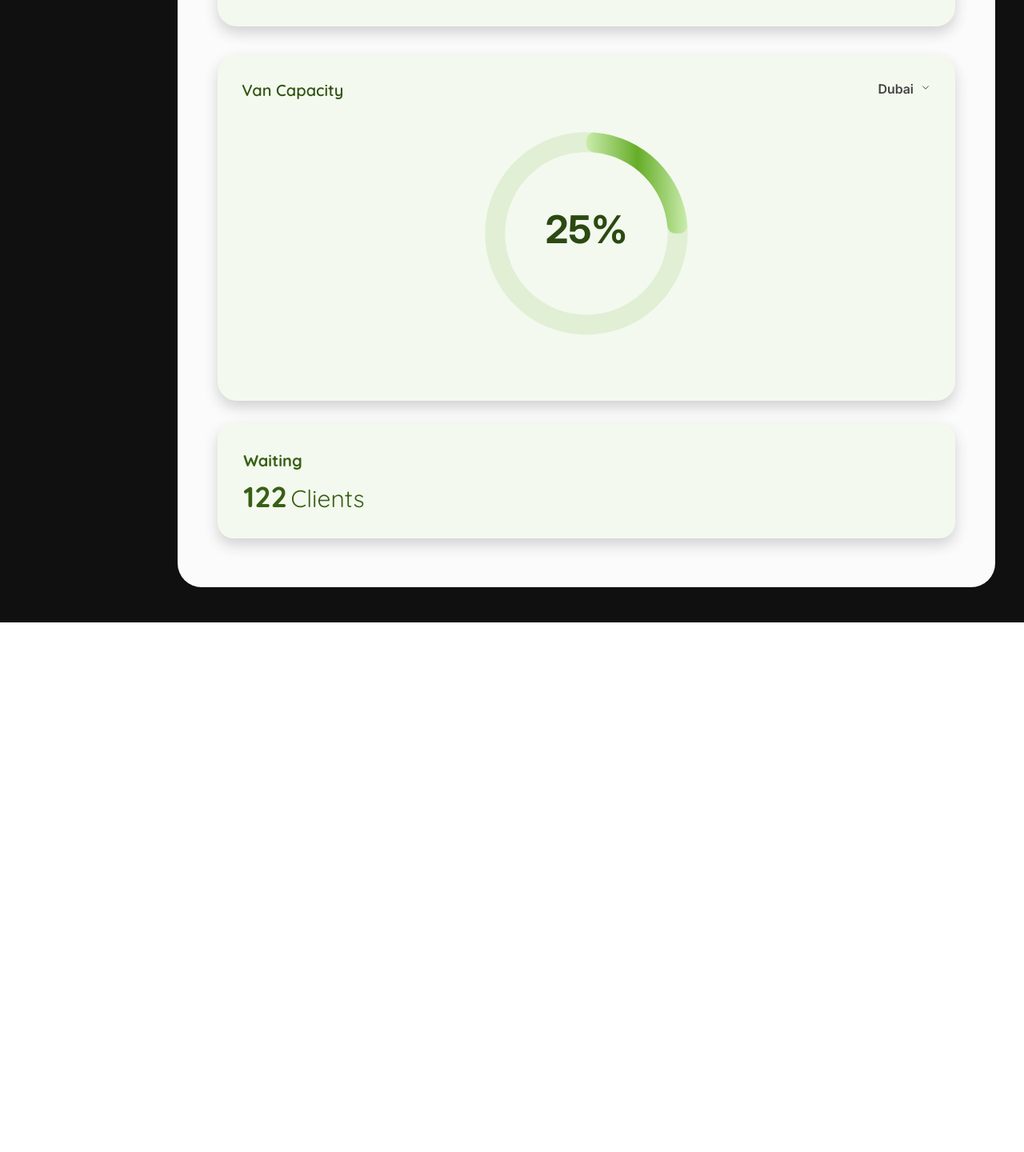
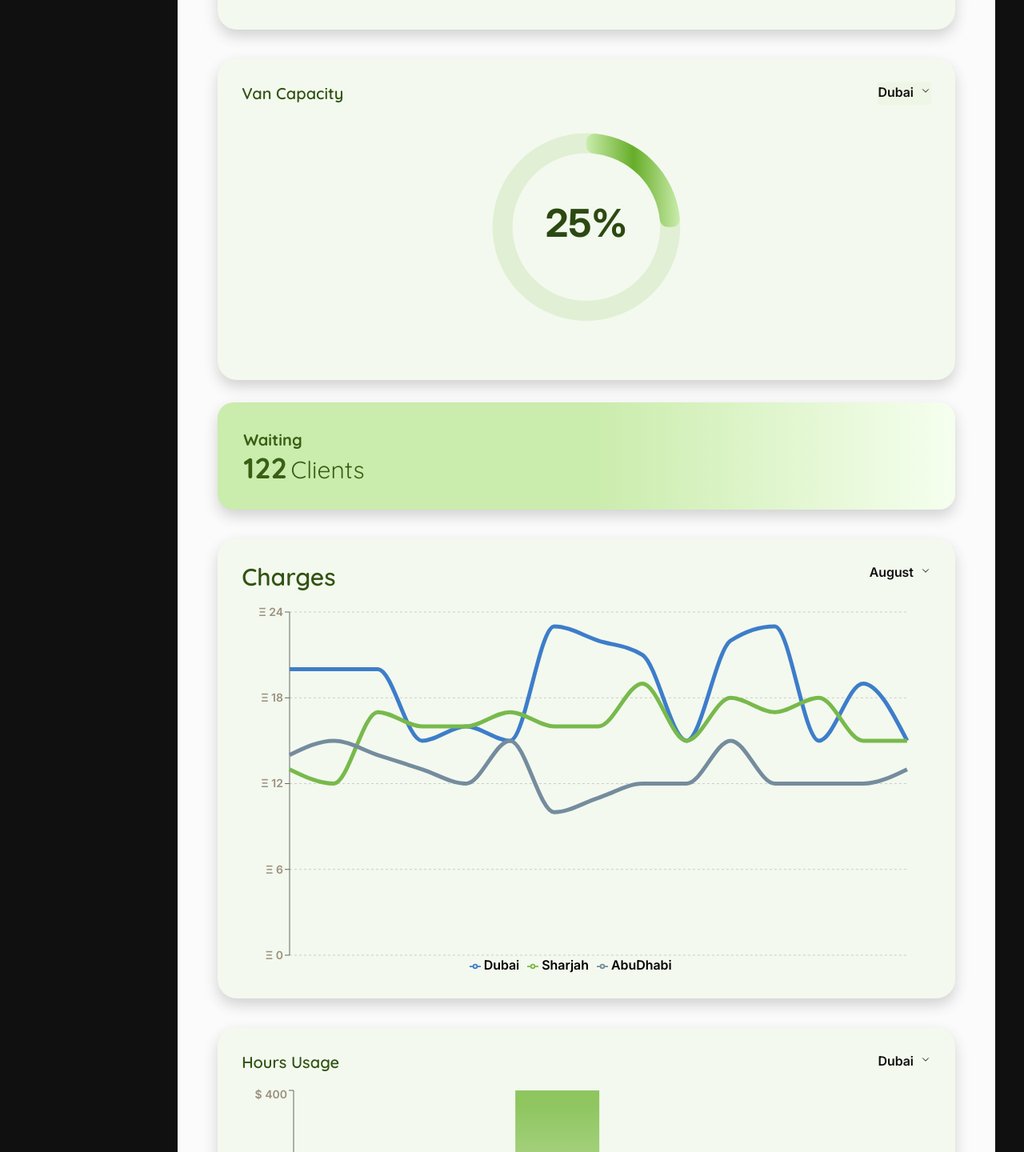
Before and after one commit to mahmoud-alaa1/EVCS-Dashboard, a React (Vite) app: page /overview in a window 1280 px wide. Shown: the part 830-2270 px from the top of the page at 80% size. Before the commit the page ends 1608 px from the top, so only its background shows below. Built offline with nearby package versions, Linux system fonts and the light colour scheme.

Commit message:
Overview Page is compeleted

```diff
--- a/src/components/Bottom.tsx
+++ b/src/components/Bottom.tsx
@@ -1,30 +1,27 @@
-import CapacityChart from "../ui/CapacityChart";
-import Card from "../ui/Card";
-import ChargesChart from "../ui/ChargesChart";
 import ChartContainer from "../ui/ChartContainer";
-
+import HoursChart from "./HoursChart";
+import TrafficChart from "./TrafficChart";
 export default function Bottom() {
   return (
-    <div className="flex gap-9 flex-wrap lg:flex-nowrap h-[30rem]">
+    <div className="grid gap-9 2xl:grid-cols-[1fr_1fr] min-h-[20rem]">
       <ChartContainer>
         <ChartContainer.Header>
           <ChartContainer.Title>Charges</ChartContainer.Title>
           <ChartContainer.Menu
-            className="text-dark"
-            items={["Yearly", "Monthly", "Daily"]}
+            className="text-dark "
+            items={["August", "Septemper", "October"]}
           >
-            Yearly
+            August
           </ChartContainer.Menu>
         </ChartContainer.Header>
 
-        <ChargesChart />
+        <TrafficChart />
       </ChartContainer>
 
-      <div className="flex flex-col gap-7 w-[30%] ">
       <ChartContainer>
         <ChartContainer.Header>
           <ChartContainer.Title className="text-xl">
-              Van Capacity
+            Hours Usage
           </ChartContainer.Title>
           <ChartContainer.Menu
             className="text-dark"
@@ -34,11 +31,8 @@ export default function Bottom() {
           </ChartContainer.Menu>
         </ChartContainer.Header>
 
-          <CapacityChart />
+        <HoursChart />
       </ChartContainer>
-
-        <Card title="Waiting" value={122} unit="Clients" />
-      </div>
     </div>
   );
 }
--- /dev/null
+++ b/src/components/HoursChart.tsx
@@ -0,0 +1,52 @@
+import { BarChart, Bar, ResponsiveContainer, XAxis, YAxis } from "recharts";
+
+const data = [
+  {
+    name: "1AM",
+    val: 200,
+  },
+  {
+    name: "3AM",
+    val: 300,
+  },
+  {
+    name: "5AM",
+    val: 400,
+  },
+  {
+    name: "7AM",
+    val: 300,
+  },
+  {
+    name: "9AM",
+    val: 200,
+  },
+  {
+    name: "11AM",
+    val: 100,
+  },
+];
+
+export default function HoursChart() {
+  return (
+    <ResponsiveContainer width="100%" height="90%">
+      <BarChart width={150} height={40} data={data}>
+        <Bar dataKey="val" fill="url(#colorUv)" />
+        <XAxis
+          dataKey="name"
+          tick={{ fill: "#9C907F", fontFamily: "Inter", fontSize: 14 }}
+        />
+        <defs>
+          <linearGradient id="colorUv" x1="0" y1="0" x2="0" y2="1">
+            <stop offset="5%" stopColor="#9fff4b"  />
+            <stop offset="95%" stopColor="#132800"  />
+          </linearGradient>
+        </defs>
+        <YAxis
+          tick={{ fill: "#9C907F", fontFamily: "Inter", fontSize: 14 }}
+          tickFormatter={(value) => `$ ${value}`}
+        />
+      </BarChart>
+    </ResponsiveContainer>
+  );
+}
--- a/src/components/Middle.tsx
+++ b/src/components/Middle.tsx
@@ -5,7 +5,7 @@ import ChartContainer from "../ui/ChartContainer";
 
 export default function Middle() {
   return (
-    <div className="grid gap-9 2xl:grid-cols-[3fr_1fr] min-h-[30rem]">
+    <div className="grid gap-9 2xl:grid-cols-[3fr_1fr] min-h-[20rem]">
       <ChartContainer>
         <ChartContainer.Header>
           <ChartContainer.Title>Charges</ChartContainer.Title>
@@ -27,7 +27,7 @@ export default function Middle() {
               Van Capacity
             </ChartContainer.Title>
             <ChartContainer.Menu
-              className="text-dark"
+              className="text-dark bg-light-green-200 "
               items={["Dubai", "Abu Dhabi", "Sharjah"]}
             >
               Dubai
@@ -37,7 +37,7 @@ export default function Middle() {
           <CapacityChart />
         </ChartContainer>
 
-        <Card title="Waiting" value={122} unit="Clients" />
+        <Card className="bg-clients"  title="Waiting" value={122} unit="Clients" />
       </div>
     </div>
   );
--- /dev/null
+++ b/src/components/TrafficChart.tsx
@@ -0,0 +1,88 @@
+import {
+  LineChart,
+  Line,
+  XAxis,
+  YAxis,
+  CartesianGrid,
+  Tooltip,
+  Legend,
+  ResponsiveContainer,
+} from "recharts";
+
+// Generating 52 weeks of data for three cities
+const data = Array.from({ length: 15 }, (_, i) => ({
+  week: `Week ${i + 1}`,
+  Dubai: Math.floor(15 + Math.random() * 10), // Random traffic data between 15 and 25
+  Sharjah: Math.floor(12 + Math.random() * 8), // Random traffic data between 12 and 20
+  AbuDhabi: Math.floor(10 + Math.random() * 6), // Random traffic data between 10 and 16
+}));
+
+export default function TrafficChart() {
+  return (
+    <ResponsiveContainer width="100%" height="90%">
+      <LineChart
+        width={500}
+        height={300}
+        data={data}
+        margin={{
+          top: 10,
+          right: 30,
+          left: 0,
+          bottom: 0,
+        }}
+      >
+        <defs>
+          <linearGradient id="colorDubai" x1="0" y1="0" x2="1" y2="0">
+            <stop offset="0%" stopColor="#3D7DCA" />
+            <stop offset="100%" stopColor="#3D7DCA" />
+          </linearGradient>
+          <linearGradient id="colorSharjah" x1="0" y1="0" x2="1" y2="0">
+            <stop offset="0%" stopColor="#78B94C" />
+            <stop offset="100%" stopColor="#78B94C" />
+          </linearGradient>
+          <linearGradient id="colorAbuDhabi" x1="0" y1="0" x2="1" y2="0">
+            <stop offset="0%" stopColor="#758C9E" />
+            <stop offset="100%" stopColor="#758C9E" />
+          </linearGradient>
+        </defs>
+
+        <CartesianGrid strokeDasharray="3 3" vertical={false} />
+
+        <YAxis
+          tick={{ fill: "#9C907F", fontFamily: "Inter", fontSize: 14 }}
+          tickFormatter={(value) => `Ξ ${value}`}
+        />
+        <Tooltip />
+        <Legend
+          style={{ fill: "#9C907F", fontFamily: "Inter", fontSize: 14 }}
+          formatter={(value) => value}
+        />
+
+        <Line
+          type="monotone"
+          dataKey="Dubai"
+          stroke="url(#colorDubai)"
+          strokeWidth={5}
+          dot={false}
+          activeDot={{ r: 8 }}
+        />
+        <Line
+          type="monotone"
+          dataKey="Sharjah"
+          stroke="url(#colorSharjah)"
+          strokeWidth={5}
+          dot={false}
+          activeDot={{ r: 8 }}
+        />
+        <Line
+          type="monotone"
+          dataKey="AbuDhabi"
+          stroke="url(#colorAbuDhabi)"
+          strokeWidth={5}
+          dot={false}
+          activeDot={{ r: 8 }}
+        />
+      </LineChart>
+    </ResponsiveContainer>
+  );
+}
--- a/src/pages/Overview.tsx
+++ b/src/pages/Overview.tsx
@@ -1,11 +1,13 @@
+import Bottom from "../components/Bottom";
 import Middle from "../components/Middle";
 import Statistics from "../components/Statistics";
 
 export default function Overview() {
   return (
-    <div className="flex flex-col gap-8">
+    <div className="flex flex-col gap-9">
       <Statistics />
       <Middle />
+      <Bottom />
     </div>
   );
 }
--- a/src/ui/Card.tsx
+++ b/src/ui/Card.tsx
@@ -2,16 +2,18 @@ export default function Card({
   title,
   value,
   unit,
+  className="",
 }: {
   title?: string;
   value?: number | string;
   unit?: string;
+  className?: string;
 }) {
   return (
-    <div className="flex flex-col gap-2.5 bg-light-green-100 p-8 rounded-[20px] shadow-statistics text-green-800">
-      {title && (
-        <h3 className="font-bold text-[20px] ">{title}</h3>
-      )}
+    <div
+      className={`flex flex-col bg-light-green-100 p-8 rounded-[20px] shadow-statistics text-green-800 ${className}`}
+    >
+      {title && <h3 className="font-bold text-[20px] ">{title}</h3>}
       <p>
         <span className=" text-4xl font-bold">{value}</span>&nbsp;
         <span className=" text-3xl font-normal">{unit}</span>
--- a/src/ui/ChartContainer.tsx
+++ b/src/ui/ChartContainer.tsx
@@ -32,12 +32,12 @@ function Title({ children, className }: ChartProps) {
   );
 }
 
-function Menu({ children, items }: dropdownMenuTypes) {
+function Menu({ children, items,className="" }: dropdownMenuTypes) {
   return (
     <DropdownMenu
       items={items}
       arrow={true}
-      className="font-inter text-[#454545]"
+      className={`font-inter text-[#454545] ${className}`}
     >
       {children}
     </DropdownMenu>
--- a/tailwind.config.js
+++ b/tailwind.config.js
@@ -6,17 +6,19 @@ export default {
       backgroundImage: {
         "login-hero": "url('/loginCover.jpeg') ",
 
+        clients:
+          "linear-gradient(90deg, rgba(202,236,172,1) 51%, rgba(246,255,239,1) 100%)",
         "button-gradient":
           "linear-gradient(90deg, #497C1D 0%, #66AD28 50%, #497C1D 100%)",
 
         "statistics-positive":
-          "linear-gradient(180deg, rgba(111,178,53,1) 50%, rgba(250,250,250,1) 100%, rgba(218,218,218,1) 100%)",
+          "linear-gradient(180deg, rgba(102,173,40,1) 11%, rgba(134,190,86,1) 59%, rgba(246,255,239,1) 99%)",
 
         "statistics-negative":
           "linear-gradient(180deg, rgba(20,20,20,1) 50%, rgba(250,250,250,1) 100%, rgba(218,218,218,1) 100%)",
 
         "login-gradient":
-          "linear-gradient(0deg, var(--Dark, #101010), var(--Dark, #101010)),radial-gradient(50% 50% at 50% 50%, rgba(102, 173, 40, 0.8) 0%, rgba(102, 173, 40, 0) 100%)",
+          "linear-gradient(63deg, rgba(102,173,40,1) 11%, rgba(0,0,0,1) 52%)",
       },
 
       gridTemplateColumns: {
```
Lines whose indentation alone changed are shown as unchanged.
